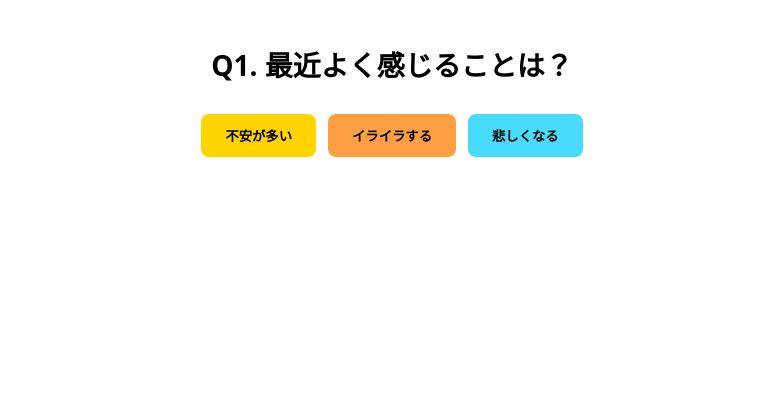
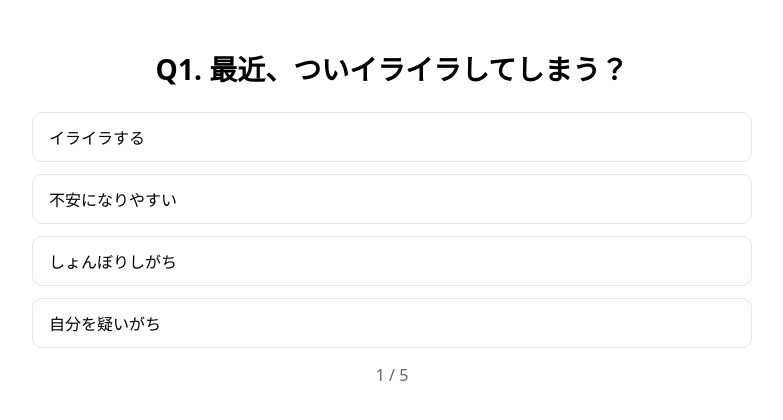
Before and after one commit to Chappy-Sally/lboss-app, a React (Vite) app in the folder frontend/: page /quiz in a window 1280 px wide. Shown: the top 420 px of the page, without its empty margins (248-1031 px from the left). Built offline with nearby package versions, Linux system fonts and the light colour scheme.

Commit message:
Update Quiz.jsx

```diff
--- a/frontend/src/pages/Quiz.jsx
+++ b/frontend/src/pages/Quiz.jsx
@@ -1,79 +1,77 @@
 import React, { useState } from "react";
 import { useNavigate } from "react-router-dom";
 
-// 表示する設問（必要に応じて増やしてOK）
 const QUESTIONS = [
-  "最近よく感じることは？"
+  "最近、ついイライラしてしまう？",
+  "人の目を気にして不安になることが多い？",
+  "過去の出来事を思い出してモヤっとする？",
+  "自分を責める言葉が口ぐせになってる？",
+  "やる前から『無理かも』と思いがち？",
+];
+
+const CHOICES = [
+  { key: "anger", label: "イライラする" },
+  { key: "fear", label: "不安になりやすい" },
+  { key: "sad", label: "しょんぼりしがち" },
+  { key: "doubt", label: "自分を疑いがち" },
 ];
 
 export default function Quiz() {
+  const [step, setStep] = useState(0);
+  const [tally, setTally] = useState({ anger: 0, fear: 0, sad: 0, doubt: 0 });
   const nav = useNavigate();
-  const [step, setStep] = useState(0);
 
-  const answerAndNext = (ans) => {
-    // ここで回答に応じたロジックがあれば入れる
-    // 今は1問想定なので、すぐ結果へ
-    nav("/result", { state: { answer: ans } });
+  const choose = (key) => {
+    const next = { ...tally, [key]: tally[key] + 1 };
+    setTally(next);
+
+    if (step + 1 < QUESTIONS.length) {
+      setStep(step + 1);
+    } else {
+      // 最多のキーを結果に
+      const entries = Object.entries(next);
+      entries.sort((a, b) => b[1] - a[1]);
+      const answer = entries[0][0];
+      nav("/result", { state: { answer } });
+    }
   };
 
   return (
     <main
       style={{
         fontFamily: "system-ui, sans-serif",
-        textAlign: "center",
-        padding: "36px 20px"
+        maxWidth: 720,
+        margin: "48px auto",
+        padding: "0 16px",
       }}
     >
-      <h2 style={{ margin: 0, fontSize: 28 }}>
+      <h2 style={{ margin: 0, fontSize: 28, textAlign: "center" }}>
         Q{step + 1}. {QUESTIONS[step]}
       </h2>
 
-      <div style={{ marginTop: 24 }}>
-        <button
-          onClick={() => answerAndNext("fear")}
-          style={{
-            padding: "12px 24px",
-            margin: "6px",
-            background: "#ffd400",
-            border: 0,
-            borderRadius: 8,
-            fontWeight: 700,
-            cursor: "pointer"
-          }}
-        >
-          不安が多い
-        </button>
+      <div style={{ marginTop: 24, display: "grid", gap: 12 }}>
+        {CHOICES.map((c) => (
+          <button
+            key={c.key}
+            onClick={() => choose(c.key)}
+            style={{
+              padding: "12px 16px",
+              borderRadius: 10,
+              border: "1px solid #e5e5e5",
+              textAlign: "left",
+              fontSize: 16,
+              background: "#fff",
+              cursor: "pointer",
+            }}
+          >
+            {c.label}
+          </button>
+        ))}
+      </div>
 
-        <button
-          onClick={() => answerAndNext("anger")}
-          style={{
-            padding: "12px 24px",
-            margin: "6px",
-            background: "#ff9f43",
-            border: 0,
-            borderRadius: 8,
-            fontWeight: 700,
-            cursor: "pointer"
-          }}
-        >
-          イライラする
-        </button>
-
-        <button
-          onClick={() => answerAndNext("sadness")}
-          style={{
-            padding: "12px 24px",
-            margin: "6px",
-            background: "#48dbfb",
-            border: 0,
-            borderRadius: 8,
-            fontWeight: 700,
-            cursor: "pointer"
-          }}
-        >
-          悲しくなる
-        </button>
-      </div>
+      <p style={{ marginTop: 16, textAlign: "center", color: "#666" }}>
+        {step + 1} / {QUESTIONS.length}
+      </p>
     </main>
   );
 }
```
